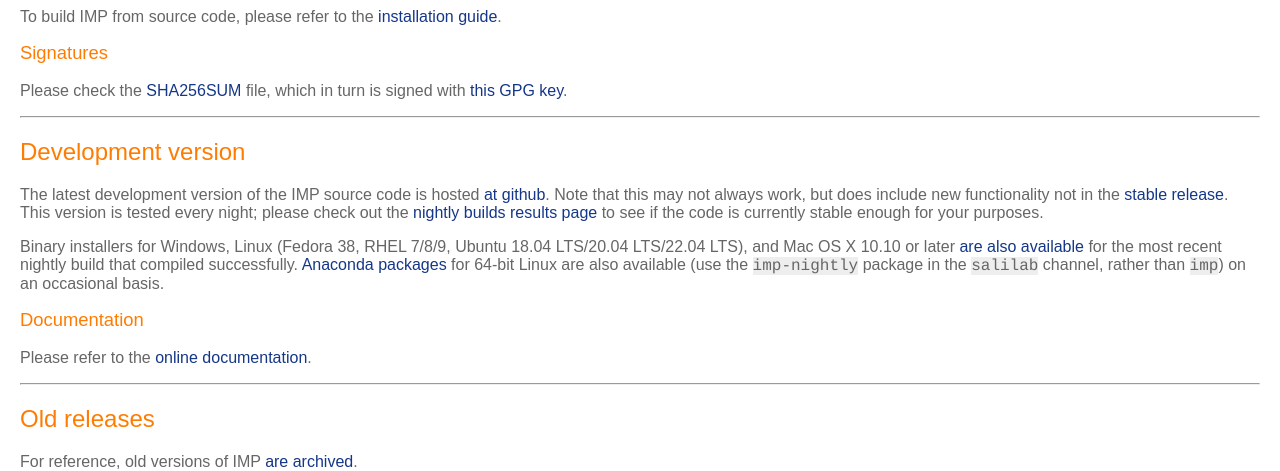
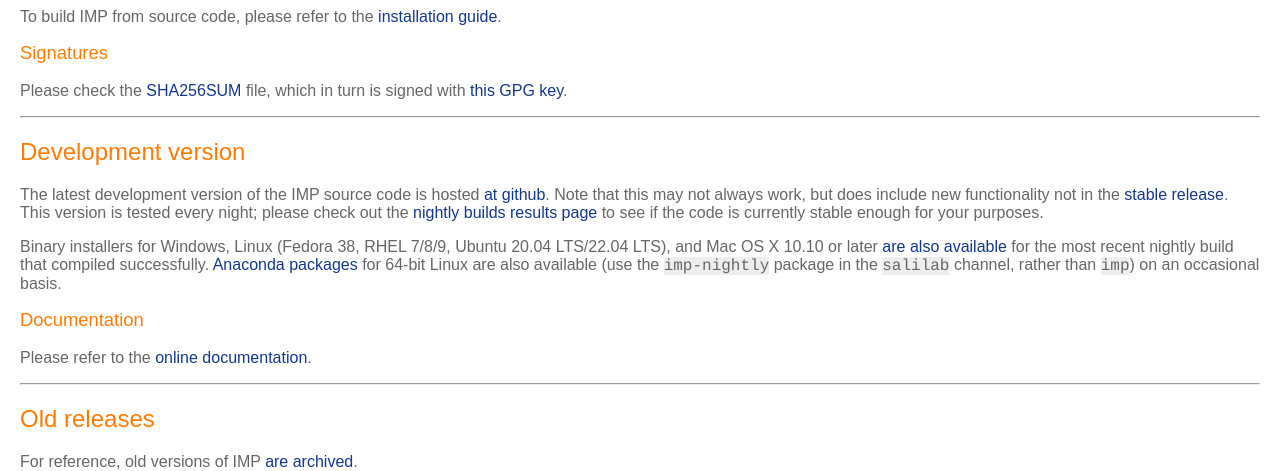
Before and after one commit to salilab/imp_website, a PHP site: page /download.php?FILENAME=1 in a window 1280 px wide. Shown: the part 582-1053 px from the top of the page. Run offline with PHP 8.4, Linux system fonts and the light colour scheme; data that the repository does not hold is empty.

Commit message:
We no longer provide Ubuntu 18.04 packages

```diff
--- a/download.php
+++ b/download.php
@@ -63,7 +63,7 @@ version is tested every night; please check out the
 page</a> to see if the code is currently stable enough for your purposes.</p>
 
 <p>Binary installers for Windows, Linux (Fedora 38, RHEL 7/8/9,
-Ubuntu 18.04 LTS/20.04 LTS/22.04 LTS), and Mac OS X 10.10 or later
+Ubuntu 20.04 LTS/22.04 LTS), and Mac OS X 10.10 or later
 <a href="nightly/download/">are also available</a>
 for the most recent nightly build that compiled successfully.
 <a href="download-anaconda.html">Anaconda packages</a> for 64-bit Linux are
```
